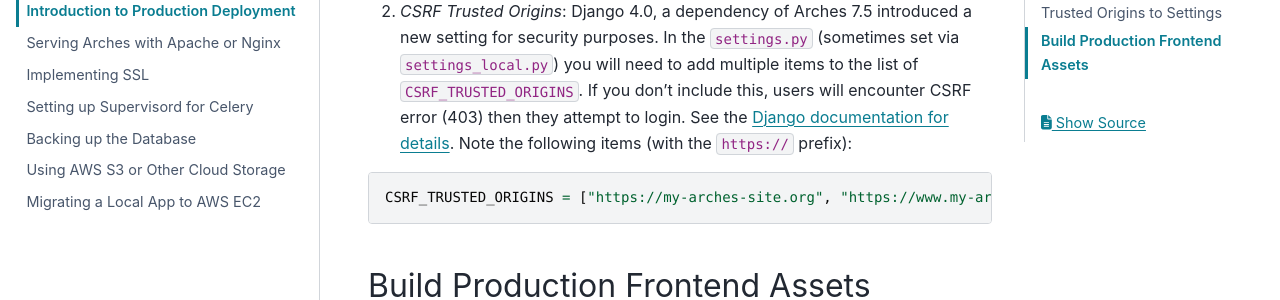
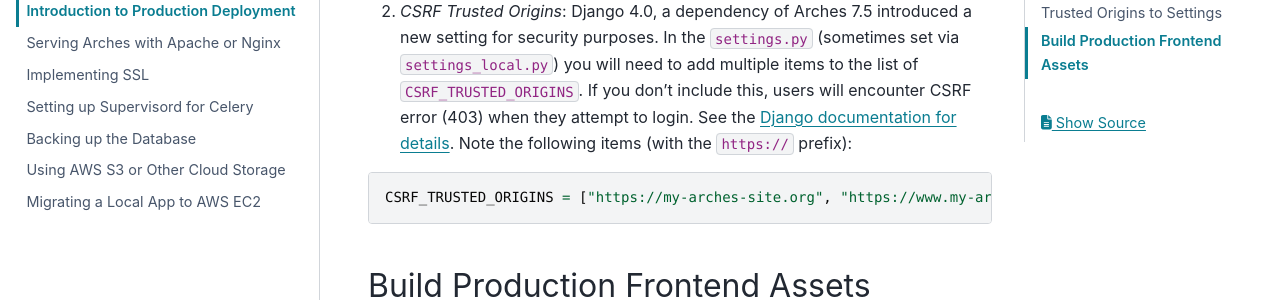
Before and after one commit to archesproject/arches-docs, a Sphinx documentation site: the page built from docs/deployment/arches-in-production.rst, in a window 1280 px wide and 900 px high, scrolled down 1481 px. Shown: the part 180-480 px from the top of the window. Built offline with Sphinx 7.4.7 and the PyData theme 0.15.4, drawn with Linux system fonts in a browser that asks for light colours.

Commit message:
Fix typo in CSRF_TRUSTED_ORIGINS blurb

```diff
--- a/docs/deployment/arches-in-production.rst
+++ b/docs/deployment/arches-in-production.rst
@@ -42,7 +42,7 @@
 
 In that example, "my-arches-site.org" is the public domain name. But the items "localhost", "127.0.0.1" are all local network locations where Arches is deployed. You may need all of these for Arches to work properly.
 
-2. *CSRF Trusted Origins*: Django 4.0, a dependency of Arches 7.5 introduced a new setting for security purposes. In the ``settings.py`` (sometimes set via ``settings_local.py``) you will need to add multiple items to the list of ``CSRF_TRUSTED_ORIGINS``. If you don't include this, users will encounter CSRF error (403) then they attempt to login. See the `Django documentation for details <https://docs.djangoproject.com/en/5.0/releases/4.0/#csrf-trusted-origins-changes>`_. Note the following items (with the ``https://`` prefix):
+2. *CSRF Trusted Origins*: Django 4.0, a dependency of Arches 7.5 introduced a new setting for security purposes. In the ``settings.py`` (sometimes set via ``settings_local.py``) you will need to add multiple items to the list of ``CSRF_TRUSTED_ORIGINS``. If you don't include this, users will encounter CSRF error (403) when they attempt to login. See the `Django documentation for details <https://docs.djangoproject.com/en/5.0/releases/4.0/#csrf-trusted-origins-changes>`_. Note the following items (with the ``https://`` prefix):
 
 .. code-block:: python
 
--- a/docs/deployment/migrating-a-local-app-to-aws-ec2.rst
+++ b/docs/deployment/migrating-a-local-app-to-aws-ec2.rst
@@ -282,7 +282,7 @@
 
 In that example, "my-arches-site.org" is the public domain name. But the items "ip-10-xxx-x-x.eu-west-2.compute.internal", "10.xxx.x.x", and "ip-10-xxx-x-x" are all AWS internal network addresses for the EC2 instance where Arches is deployed. You may need all of these for Arches to work properly.
 
-3. *Arches CSRF Trusted Origins*: Django 4.0, a dependency of Arches 7.5 introduced a new setting for security purposes. In the ``settings.py`` (sometimes set via ``settings_local.py``) you will need to add multiple items to the list of ``CSRF_TRUSTED_ORIGINS``. If you don't include this, users will encounter CSRF error (403) then they attempt to login. See the `Django documentation for details <https://docs.djangoproject.com/en/5.0/releases/4.0/#csrf-trusted-origins-changes>`_. Note the following items (with the ``https://`` prefix):
+3. *Arches CSRF Trusted Origins*: Django 4.0, a dependency of Arches 7.5 introduced a new setting for security purposes. In the ``settings.py`` (sometimes set via ``settings_local.py``) you will need to add multiple items to the list of ``CSRF_TRUSTED_ORIGINS``. If you don't include this, users will encounter CSRF error (403) when they attempt to login. See the `Django documentation for details <https://docs.djangoproject.com/en/5.0/releases/4.0/#csrf-trusted-origins-changes>`_. Note the following items (with the ``https://`` prefix):
 
 .. code-block:: python
 
```
